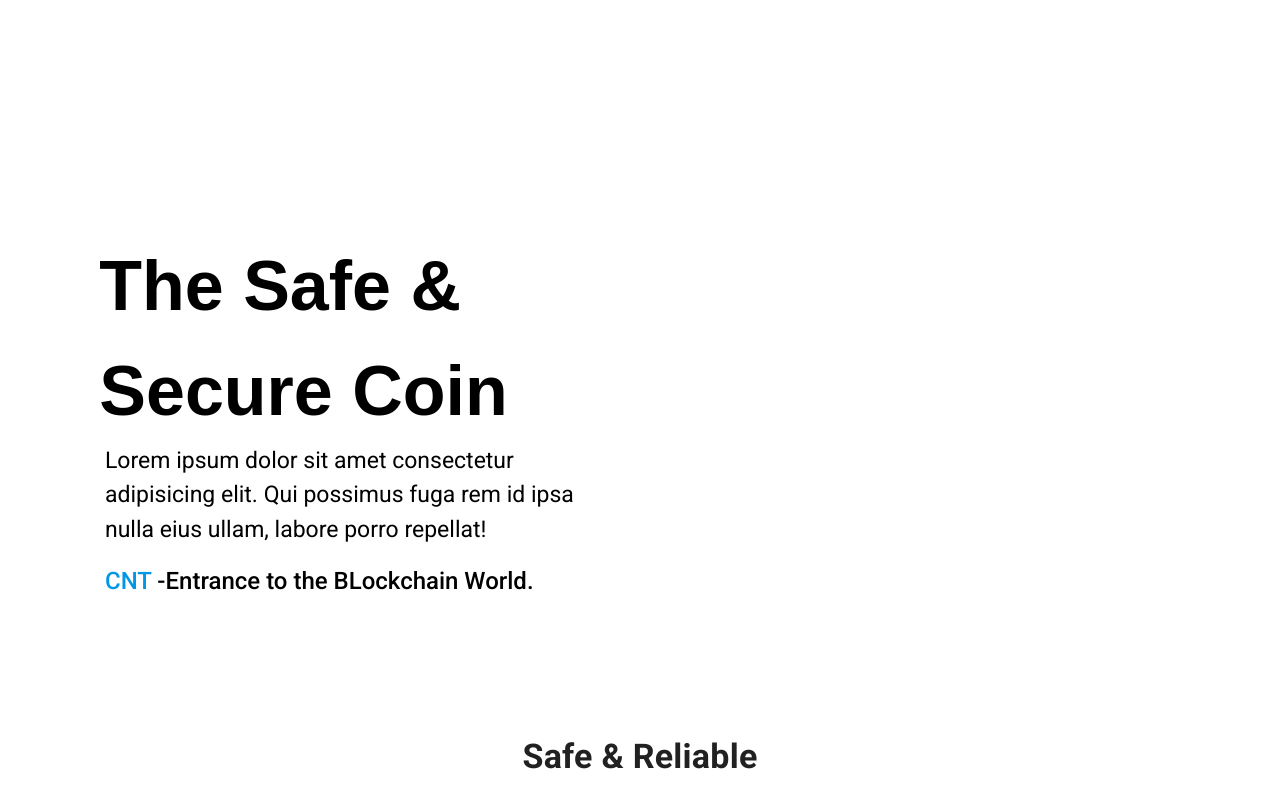
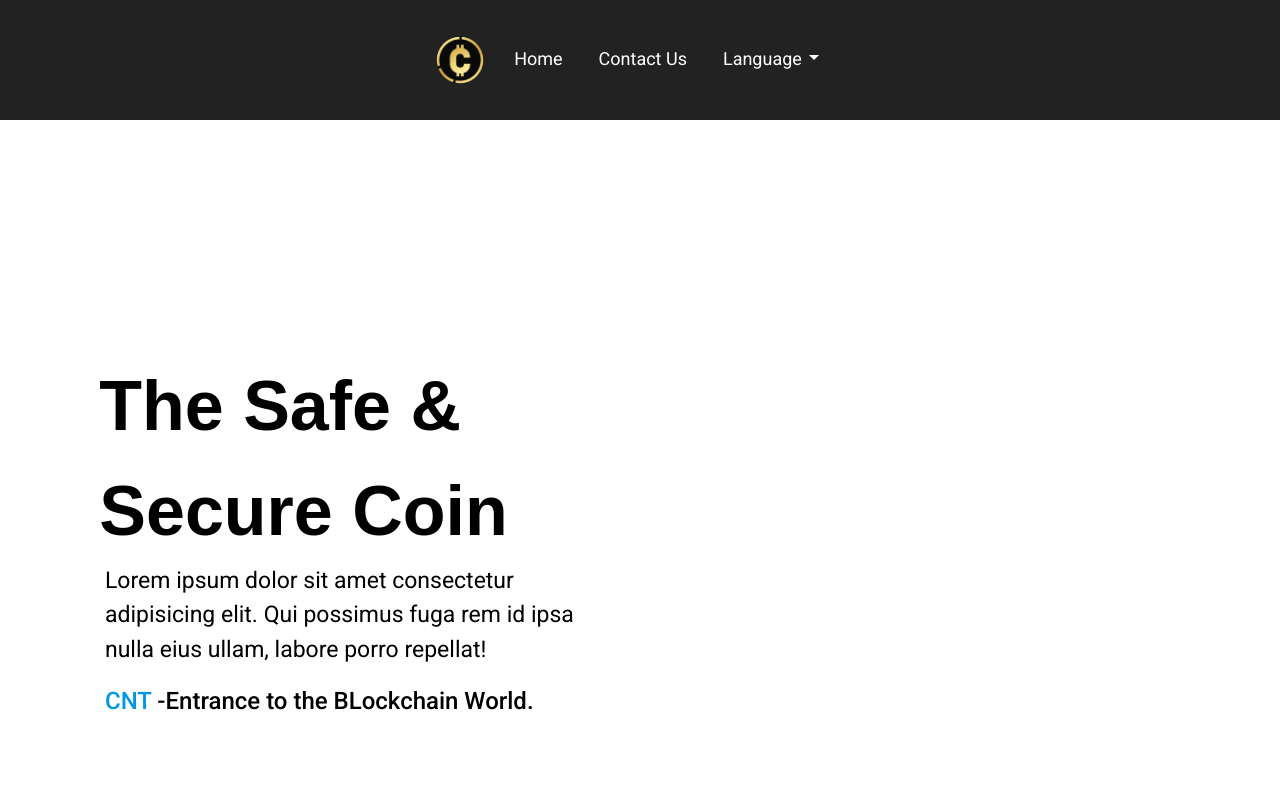
Before and after one commit to Gim128/webone, a Vue app: page / in a window 1280 px wide. Shown: the top 800 px of the page. Built offline with nearby package versions, Linux system fonts and the light colour scheme.

Commit message:
new header create

```diff
--- a/src/App.vue
+++ b/src/App.vue
@@ -2,6 +2,10 @@
   <v-app>
 
     <v-main>
+      <Header>
+        <Navbar />
+      </Header>
+
       <!-- hero section -->
       <hero-section />
 
@@ -25,19 +29,25 @@
 </template>
 
 <script>
+
 import CounterView from './components/CounterView.vue';
 import FeaturedTwo from './components/Featured-two.vue';
 import FeaturedView from './components/FeaturedView.vue';
 import FooterView from './components/FooterView.vue';
 import HeroSection from './components/HeroSection.vue';
+import Navbar from './components/Navbar.vue';
 import PortfolioView from './components/PortfolioView.vue';
 export default {
-  components: { HeroSection, FeaturedView, CounterView, FeaturedTwo, PortfolioView, FooterView },
+  components: { HeroSection, FeaturedView, CounterView, FeaturedTwo, PortfolioView, FooterView, Navbar },
   name: 'App',
 
   };
 </script>
 
 <style>
-
+  header {
+    width: 100vw;
+    background-color: #222;
+    padding: 15px;
+  }
 </style>
--- /dev/null
+++ b/src/components/DropdownComponent.vue
@@ -0,0 +1,58 @@
+<template>
+
+  <div class="menu-item" @click="isOpen = !isOpen">
+    <a href="#">
+        {{ title }}
+    </a>
+    <svg style="width:24px;height:24px" viewBox="0 0 24 24">
+        <path fill="currentColor" d="M7,10L12,15L17,10H7Z" />
+    </svg>
+
+    <transition name="fade" appear>
+        <div class="sub-menu" v-if="isOpen">
+            <div v-for="(item, i) in items" :key="i" class="menu-item">
+                <a :href="item.link">{{ item.title }}</a>
+            </div>
+        </div>
+    </transition>
+  </div>
+
+</template>
+
+<script>
+export default {
+    name: "DropdownMenu",
+    props: [
+        'title',
+        'items'
+    ],
+    data(){
+        return{
+            isOpen: false
+        }
+    }
+}
+</script>
+
+<style>
+    nav .menu-item .sub-menu {
+        position: absolute;
+        background-color: #222;
+        top: calc(100% + 18px);
+        left: 50%;
+        transform: translateX(-50%);
+        width: 95px;
+        border-radius: 0px 0px 16px 16px;
+    }
+
+    .fade-enter-active,
+    .fade-leave-active {
+        transition: all .5s ease-out;
+    }
+
+    .fade-enter,
+    .fade-leave-to {
+        opacity: 0;
+    }
+
+</style>
--- /dev/null
+++ b/src/components/Navbar.vue
@@ -0,0 +1,77 @@
+<template>
+        <v-col lg="12" sm="3" xs="1">
+        <nav>
+            <v-avatar class="avatar mr-3">
+            <img src="../../src/assets/cnt-gold.png" alt="">
+            </v-avatar>
+            <div class="menu-item"><a href="#">Home</a></div>
+            <div class="menu-item"><a href="#">Contact Us</a></div>
+            <DropdownComponentVue title="Language" :items="languages" />
+        </nav>
+    </v-col>
+</template>
+
+<script>
+
+import DropdownComponentVue from './DropdownComponent.vue';
+
+export default {
+    name: 'navbarView',
+    components: {
+        DropdownComponentVue
+    },
+
+    data() {
+        return {
+            languages: [
+                {
+                    title: 'English',
+                    link: '#'
+                },
+                {
+                    title: 'Chinese',
+                    link: '#'
+                }
+            ]
+        }
+    }
+}
+</script>
+
+<style>
+
+    *{
+        margin: 0;
+        padding: 0;
+        box-sizing: border-box;
+    }
+
+    nav{
+        display: flex;
+        align-items: center;
+        justify-content: center;
+    }
+
+    nav .menu-item {
+        color: #ffffff;
+        padding: 18px 18px;
+        position: relative;
+        text-align: center;
+        border-bottom: 3px solid transparent;
+        display: flex;
+        transition: 0.4s;
+        font-size: 18px;
+    }
+
+    nav .menu-item.active,
+    nav .menu-item:hover {
+        background-color: #b2bec3;
+        border-bottom-color: #0984e3;
+    }
+
+    nav .menu-item a{
+        color: inherit;
+        text-decoration: none;
+    }
+
+</style>
```
